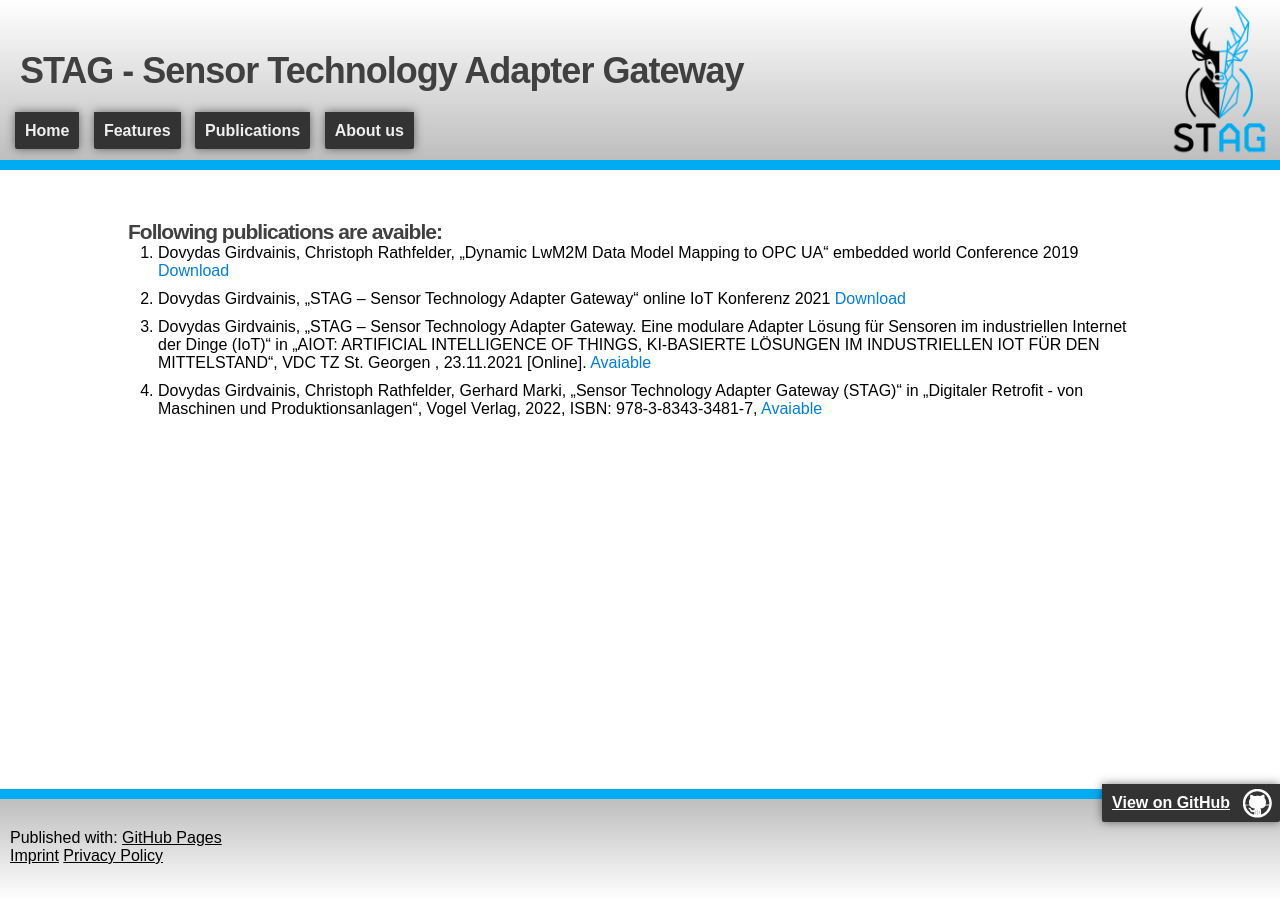
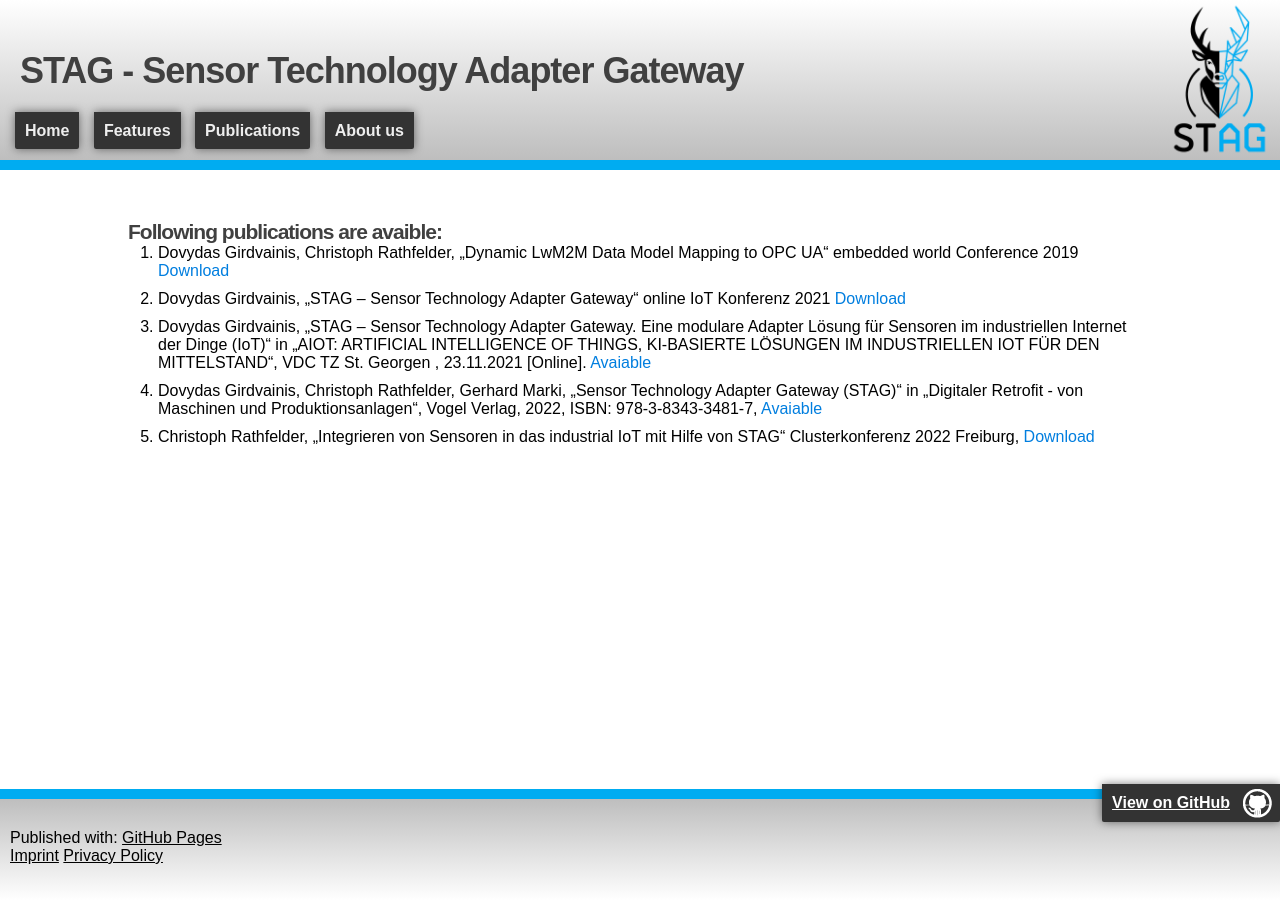
Before and after one commit to Hahn-Schickard/STAG-frontpage, a Jekyll site: the page built from publications.md, in a window 1280 px wide. Built offline with Jekyll 4.4.1, drawn with Linux system fonts in a browser that asks for light colours.

Commit message:
add new publication in publications.md

```diff
--- a/publications.md
+++ b/publications.md
@@ -9,3 +9,4 @@
 2. Dovydas Girdvainis, „STAG – Sensor Technology Adapter Gateway“ online IoT Konferenz 2021 <a href="{{site.baseurl}}/assets/resources/publications/STAG_IoT_Konferenz.pdf" download>Download</a>
 3. Dovydas Girdvainis, „STAG – Sensor Technology Adapter Gateway. Eine modulare Adapter Lösung für Sensoren im industriellen Internet der Dinge (IoT)“ in „AIOT: ARTIFICIAL INTELLIGENCE OF THINGS, KI-BASIERTE LÖSUNGEN IM INDUSTRIELLEN IOT FÜR DEN MITTELSTAND“, VDC TZ St. Georgen , 23.11.2021 [Online]. [Avaiable](https://vdc-tz-stgeorgen.de/23-11-2021-iot-ki-im-mittelstand/){:target="_blank"}
 4. Dovydas Girdvainis, Christoph Rathfelder, Gerhard Marki, „Sensor Technology Adapter Gateway (STAG)“ in „Digitaler Retrofit - von Maschinen und Produktionsanlagen“, Vogel Verlag, 2022, ISBN: 978-3-8343-3481-7, [Avaiable](https://vogel-fachbuch.de/maschinenbau/konstruktion/1018-digitaler-retrofit){:target="_blank"}
+5. Christoph Rathfelder, „Integrieren von Sensoren in das industrial IoT mit Hilfe von STAG“ Clusterkonferenz 2022 Freiburg, <a href="{{site.baseurl}}/assets/resources/publications/STAG_Clusterkonferenz_220518.pdf" download>Download</a>
```
